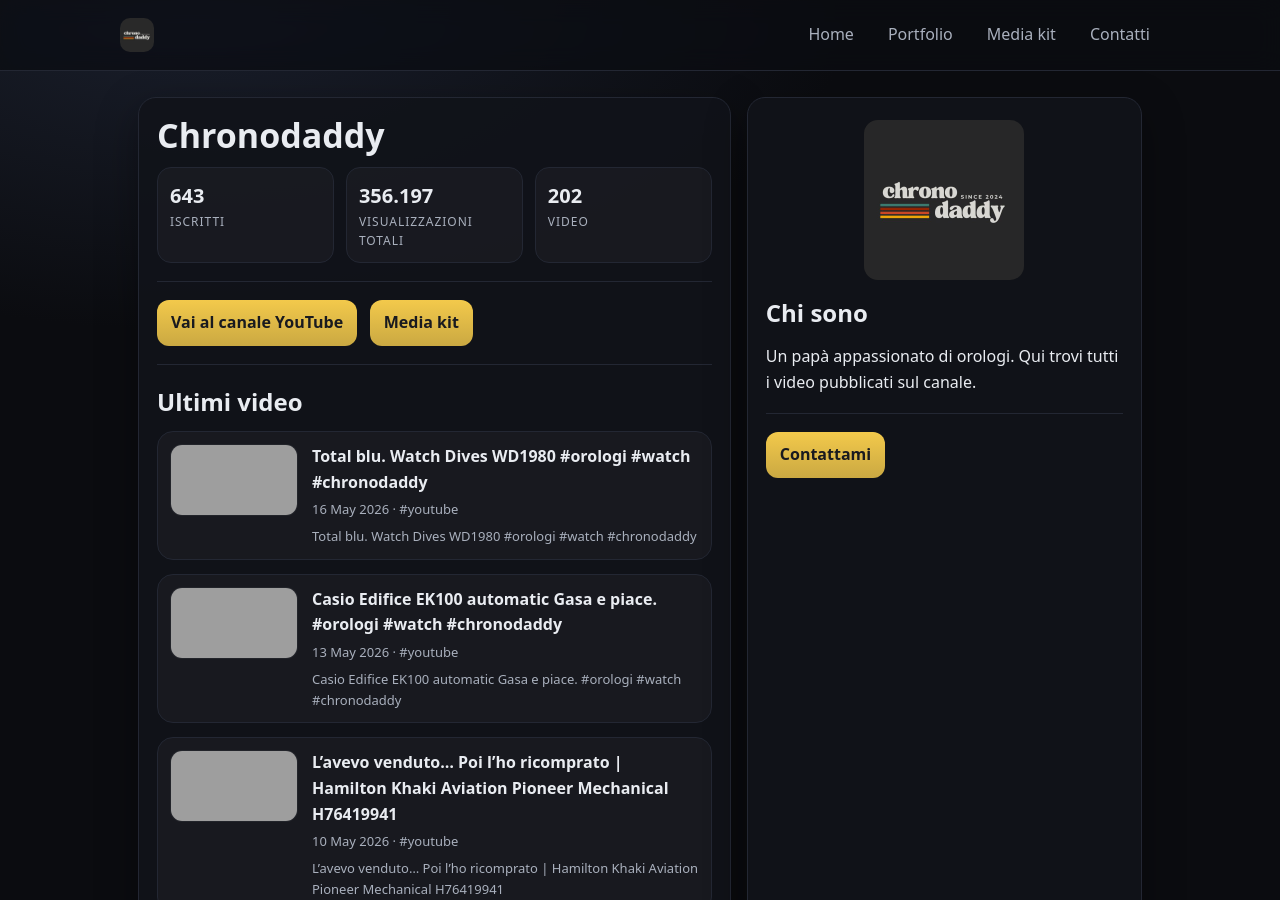
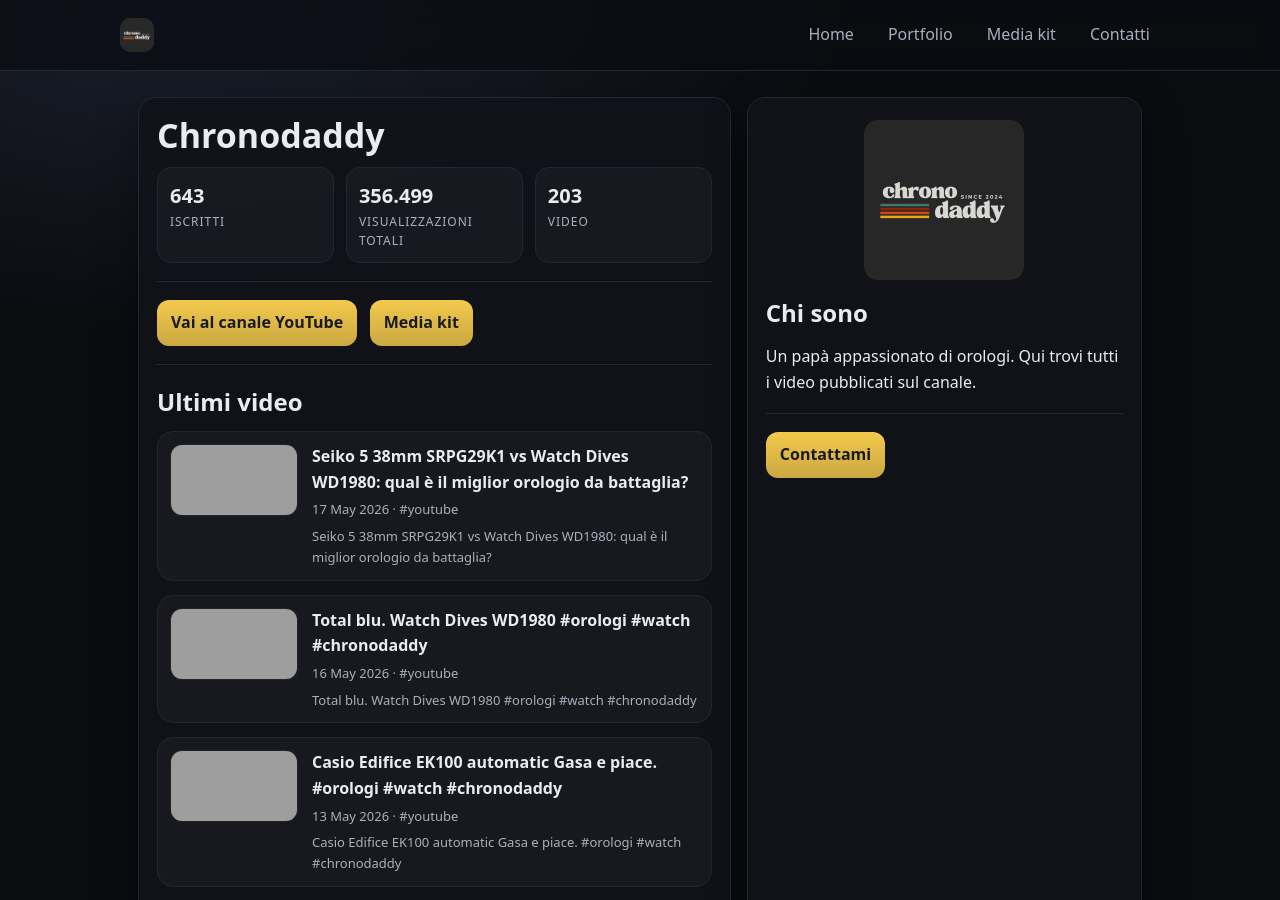
Before and after one commit to claudiostoduto/chronodaddy, a Jekyll site: the page built from index.md, in a window 1280 px wide and 900 px high, cut to the strip 0-900 px from the top of the window. Built offline with Jekyll 4.4.1, drawn with Linux system fonts in a browser that asks for light colours; some of the changed text lies outside the part shown; grey boxes are pictures that could not be loaded.

Commit message:
chore: add new YouTube posts

```diff
--- /dev/null
+++ b/_posts/2026-05-17-seiko-5-38mm-srpg29k1-vs-watch-dives-wd1980-qual-il-miglior-orologio-da-battagli.md
@@ -0,0 +1,14 @@
+---
+title: "Seiko 5 38mm SRPG29K1 vs Watch Dives WD1980: qual è il miglior orologio da battaglia?"
+date: 2026-05-17
+videoId: "6GJ0SzRGm34"
+youtubeUrl: "https://www.youtube.com/watch?v=6GJ0SzRGm34"
+thumbnail: "https://i3.ytimg.com/vi/6GJ0SzRGm34/hqdefault.jpg"
+tags: [youtube]
+excerpt: "Seiko 5 38mm SRPG29K1 vs Watch Dives WD1980: qual è il miglior orologio da battaglia?"
+---
+
+<!--
+Questo post è stato generato automaticamente.
+Puoi aggiungere tag più specifici (brand/modello/format) e una descrizione/contesto per renderlo un vero case study.
+-->
--- a/assets/channel-stats.json
+++ b/assets/channel-stats.json
@@ -1,6 +1,6 @@
 {
   "subscribers": 643,
-  "views": 356197,
-  "videos": 202,
-  "updatedAt": "2026-05-17T17:12:03.980Z"
+  "views": 356499,
+  "videos": 203,
+  "updatedAt": "2026-05-17T18:09:06.064Z"
 }
```
